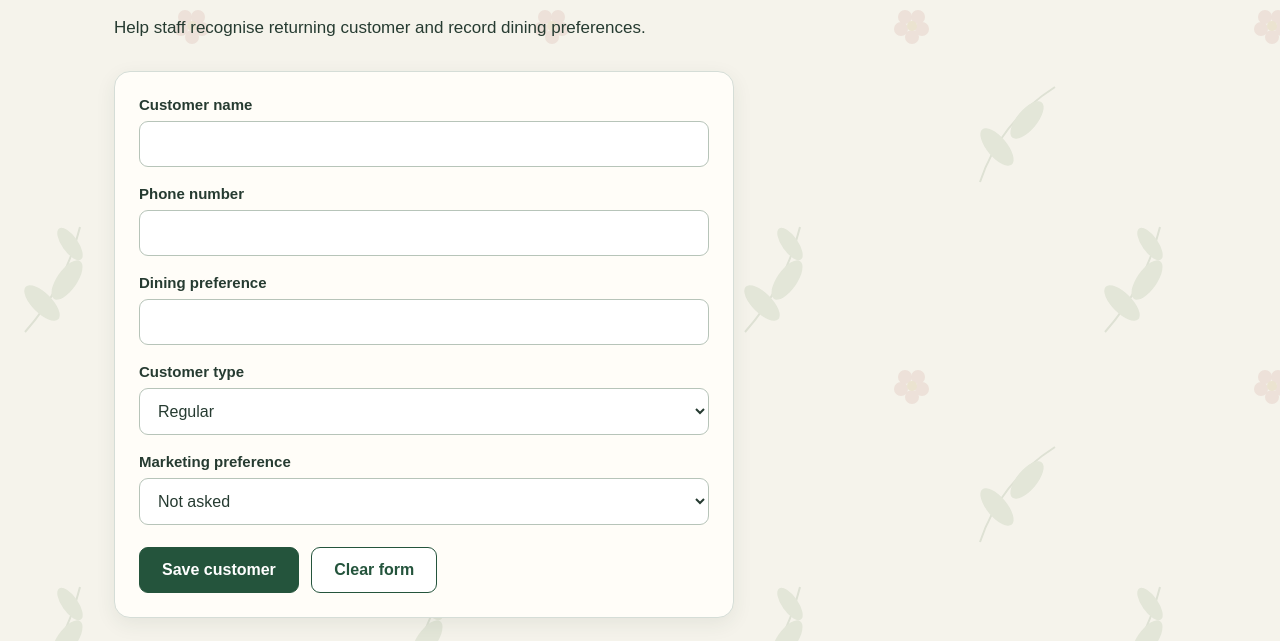
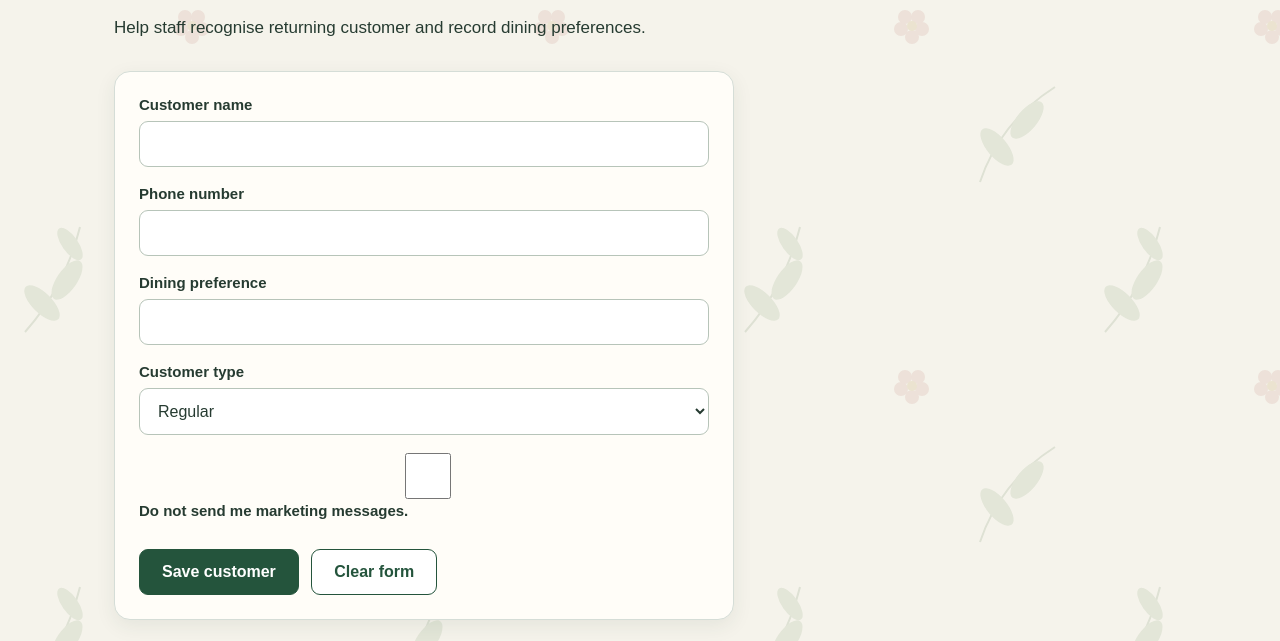
Before and after one commit to 21534247/comnah-customer-tool, a plain HTML site: page index.html in a window 1280 px wide. Shown: the part 158-799 px from the top of the page. Drawn offline with Linux system fonts and the light colour scheme.

Commit message:
Add Marketing opt out checkbox

```diff
--- a/index.html
+++ b/index.html
@@ -22,12 +22,11 @@
         <option value="Regular">Regular</option>
         <option value="VIP">VIP</option>
     </select>
-    <label for="customer-marketing">Marketing preference</label>
-    <select id="customer-marketing" name="customerMarketing">
-    <option value="Not asked">Not asked</option>
-    <option value="Opted out">Opted out — no marketing</option>
-    <option value="Opted in">Opted in — marketing allowed</option>
-    </select>
+
+    <label class="consent-option">
+    <input type="checkbox" id="marketing-opt-out">
+    Do not send me marketing messages.
+    </label>
     <button type="button" id="save-customer">Save customer</button>
     <button type="reset">Clear form</button>
 </form>
--- a/script.js
+++ b/script.js
@@ -45,7 +45,9 @@ saveButton.addEventListener("click", function () {
     phone: phone,
     preference: preference,
     type: document.getElementById("customer-type").value,
-    marketing: document.getElementById("customer-marketing").value
+    marketing: document.getElementById("marketing-opt-out").checked
+    ? "Opted out"
+    : "Not asked"
 };
 
     customers.push(customer);
```
